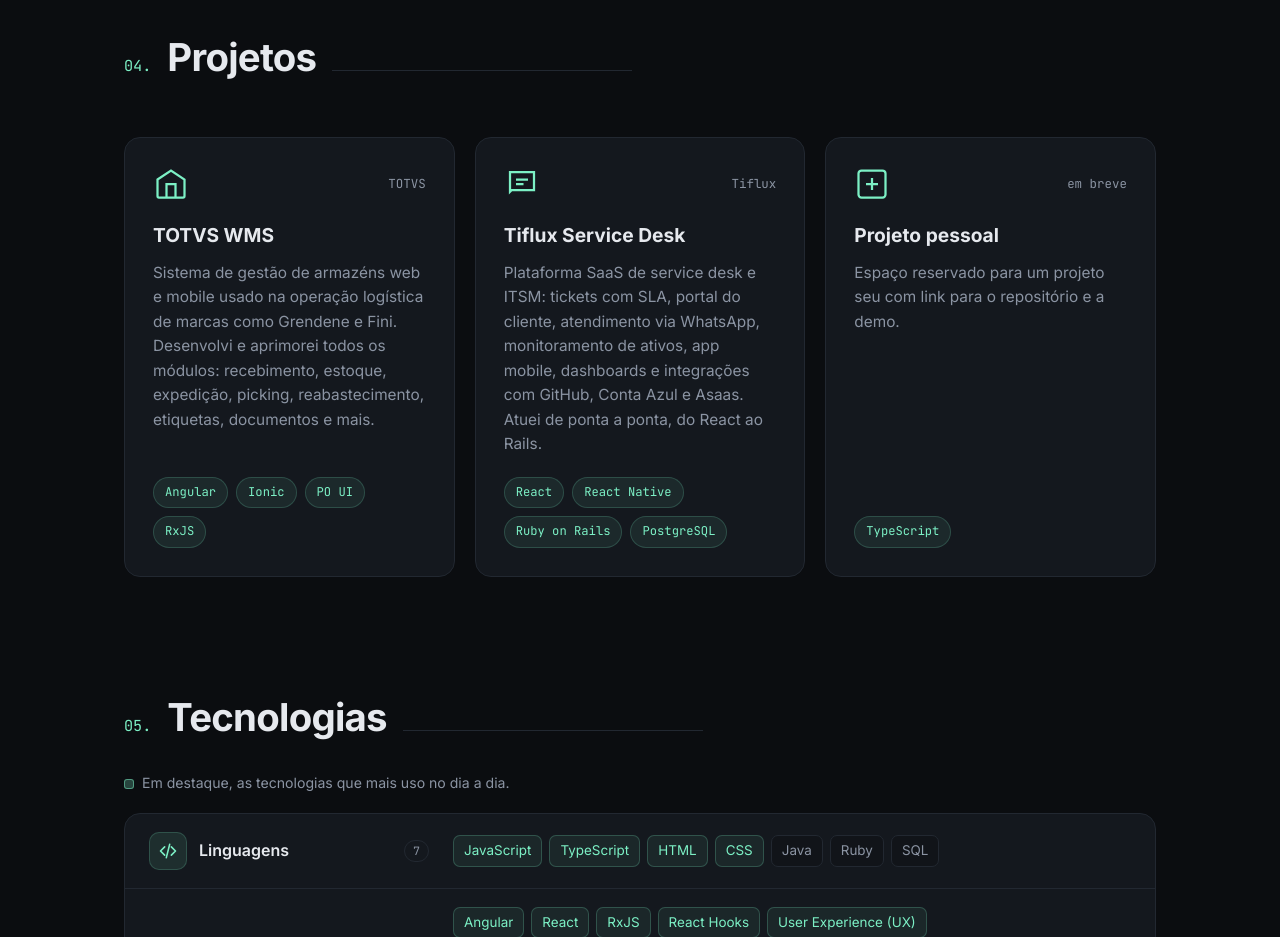
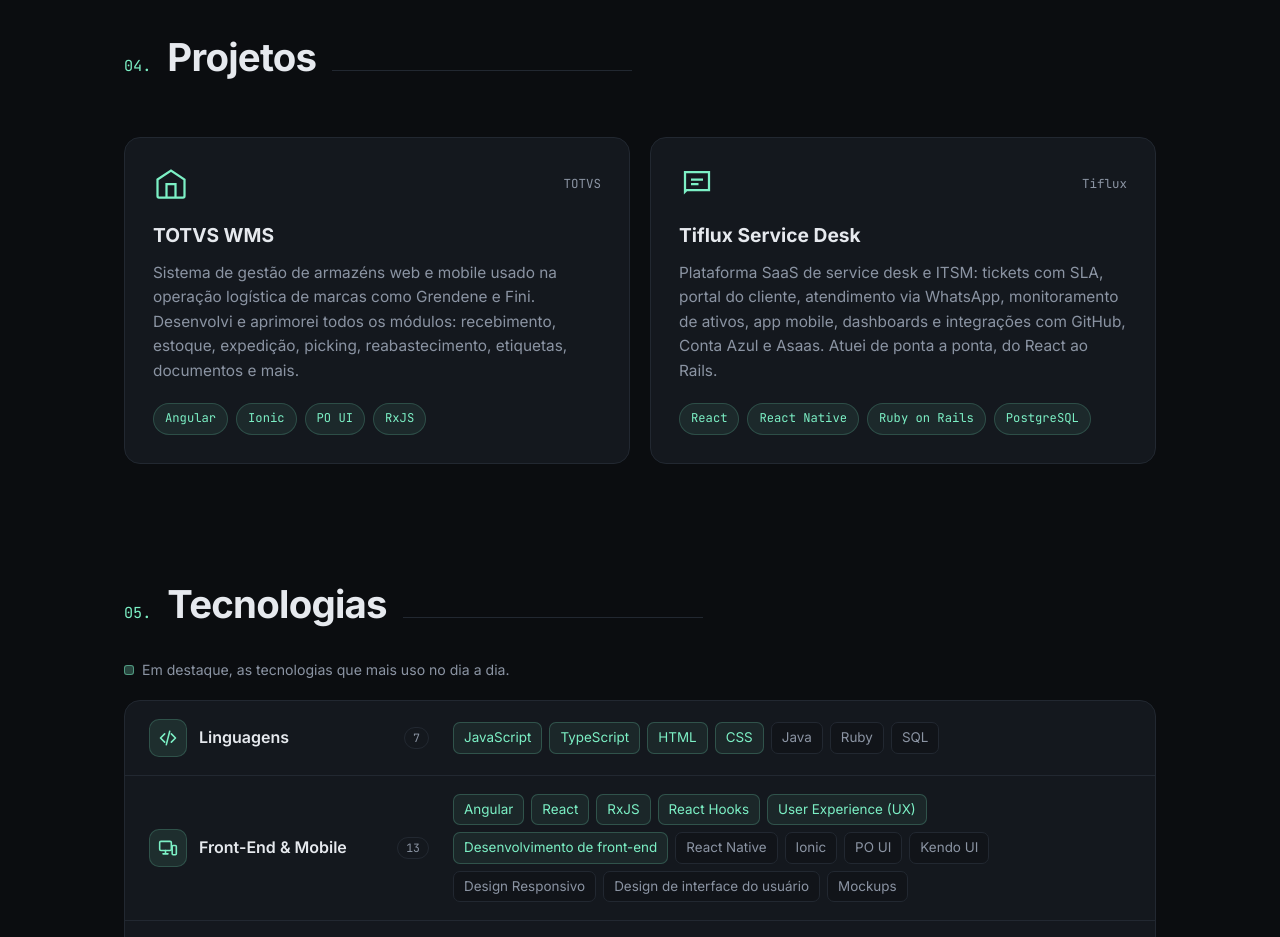
Before and after one commit to gabrielguimah/gabrielguimah.github.io, a plain HTML site: page index.html in a window 1280 px wide. Shown: the part 3660-4597 px from the top of the page. Drawn offline with Linux system fonts and the light colour scheme.

Commit message:
Add files via upload

```diff
--- a/index.html
+++ b/index.html
@@ -146,7 +146,7 @@
   }
 
   /* projects */
-  .projects{display:grid;grid-template-columns:repeat(auto-fit,minmax(min(300px,100%),1fr));gap:20px}
+  .projects{display:grid;grid-template-columns:repeat(auto-fit,minmax(min(340px,100%),1fr));gap:20px}
   .proj{background:var(--card);border:1px solid var(--line);border-radius:16px;padding:28px;display:flex;flex-direction:column;transition:transform .25s,border-color .25s}
   .proj:hover{transform:translateY(-4px);border-color:rgba(124,240,197,.4)}
   .proj .top{display:flex;justify-content:space-between;align-items:center;margin-bottom:18px;color:var(--accent)}
@@ -373,12 +373,6 @@
           <p data-pt="Plataforma SaaS de service desk e ITSM: tickets com SLA, portal do cliente, atendimento via WhatsApp, monitoramento de ativos, app mobile, dashboards e integrações com GitHub, Conta Azul e Asaas. Atuei de ponta a ponta, do React ao Rails." data-en="SaaS service desk and ITSM platform: tickets with SLAs, customer portal, WhatsApp support, asset monitoring, mobile app, dashboards and integrations with GitHub, Conta Azul and Asaas. I worked end to end, from React to Rails.">Plataforma SaaS de service desk e ITSM: tickets com SLA, portal do cliente, atendimento via WhatsApp, monitoramento de ativos, app mobile, dashboards e integrações com GitHub, Conta Azul e Asaas. Atuei de ponta a ponta, do React ao Rails.</p>
           <div class="chips"><span class="chip">React</span><span class="chip">React Native</span><span class="chip">Ruby on Rails</span><span class="chip">PostgreSQL</span></div>
         </div>
-        <div class="proj reveal">
-          <div class="top"><svg viewBox="0 0 24 24" fill="none" stroke="currentColor" stroke-width="1.5"><rect x="3" y="3" width="18" height="18" rx="2"/><path d="M8 12h8M12 8v8"/></svg><span class="ext" data-pt="em breve" data-en="coming soon">em breve</span></div>
-          <h3 data-pt="Projeto pessoal" data-en="Side project">Projeto pessoal</h3>
-          <p data-pt="Espaço reservado para um projeto seu com link para o repositório e a demo." data-en="Placeholder for one of your projects with links to the repo and live demo.">Espaço reservado para um projeto seu com link para o repositório e a demo.</p>
-          <div class="chips"><span class="chip">TypeScript</span></div>
-        </div>
       </div>
     </div>
   </section>
```
